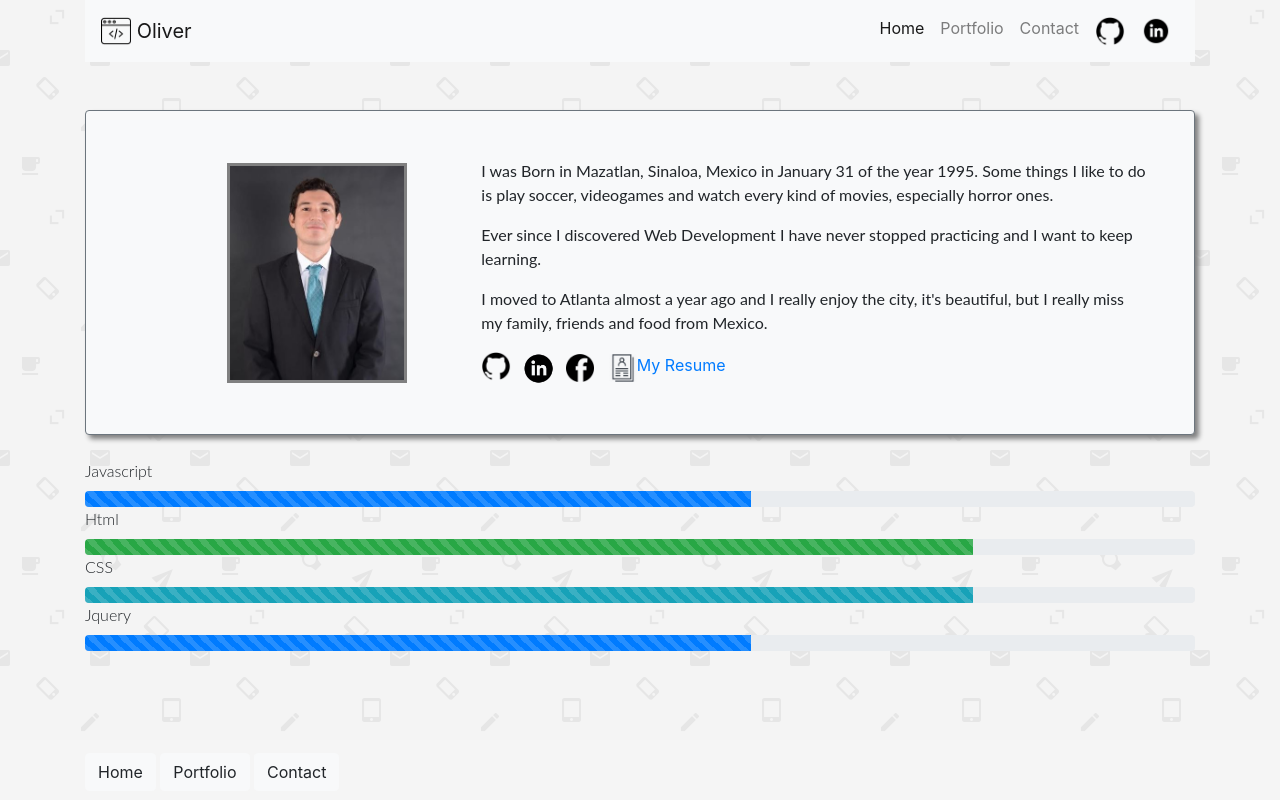
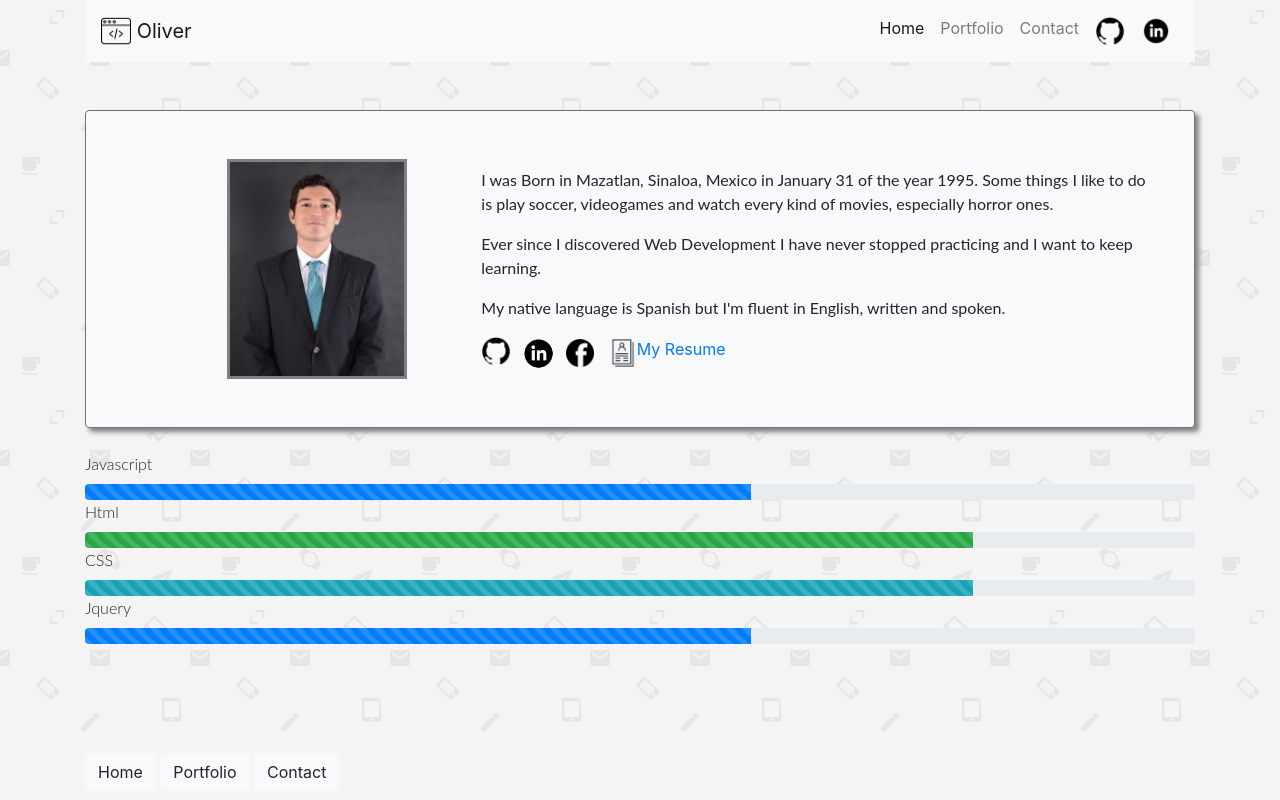
Before and after one commit to oalmaguer/Bootstrap-Portfolio, a plain HTML site: page index.html in a window 1280 px wide. Drawn offline with nearby package versions, Linux system fonts and the light colour scheme.

Commit message:
changed description

```diff
--- a/index.html
+++ b/index.html
@@ -42,7 +42,7 @@
 
         <div class="col-lg-8 col-md-12 col-s-"><p>I was Born in Mazatlan, Sinaloa, Mexico in January 31 of the year 1995. Some things I like to do is play soccer, videogames and watch every kind of movies, especially horror ones.</p>
           <p>Ever since I discovered Web Development I have never stopped practicing and I want to keep learning.</p>
-          <p>I moved to Atlanta almost a year ago and I really enjoy the city, it's beautiful, but I really miss my family, friends and food from Mexico.</p>
+          <p>My native language is Spanish but I'm fluent in English, written and spoken.</p>
           <a href="https://github.com/oalmaguer"><img src="../Bootstrap-Portfolio/images/github.png" class="imgGithub" width="30" height="30"></a>
           <a href="https://www.linkedin.com/in/oliveralmaguer/"><img src="../Bootstrap-Portfolio/images/linkedin.png" class="imgLinkedIn" width="35" height="35"></a>
           <a href="https://www.facebook.com/olialmaguer"><img src="../Bootstrap-Portfolio/images/facebook.png" class="imgFacebook" width="28" height="28"></a>
```
